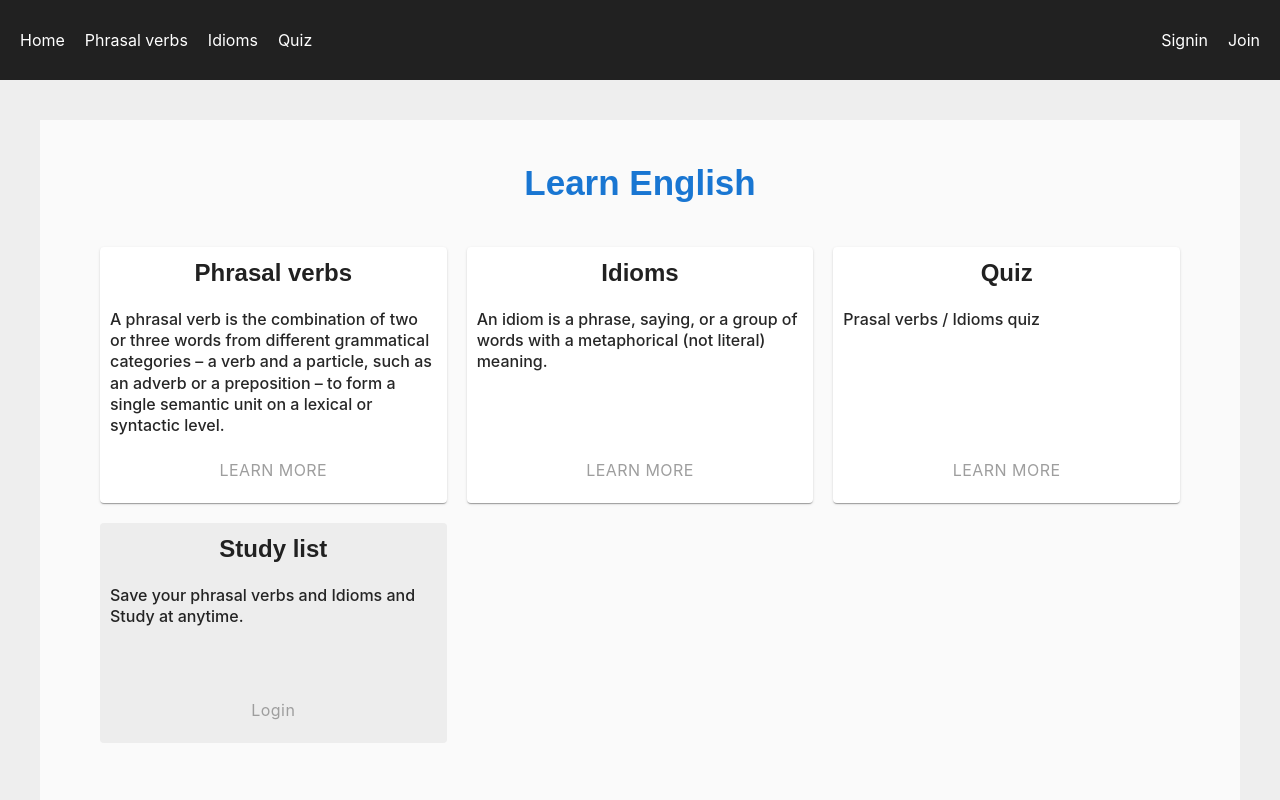
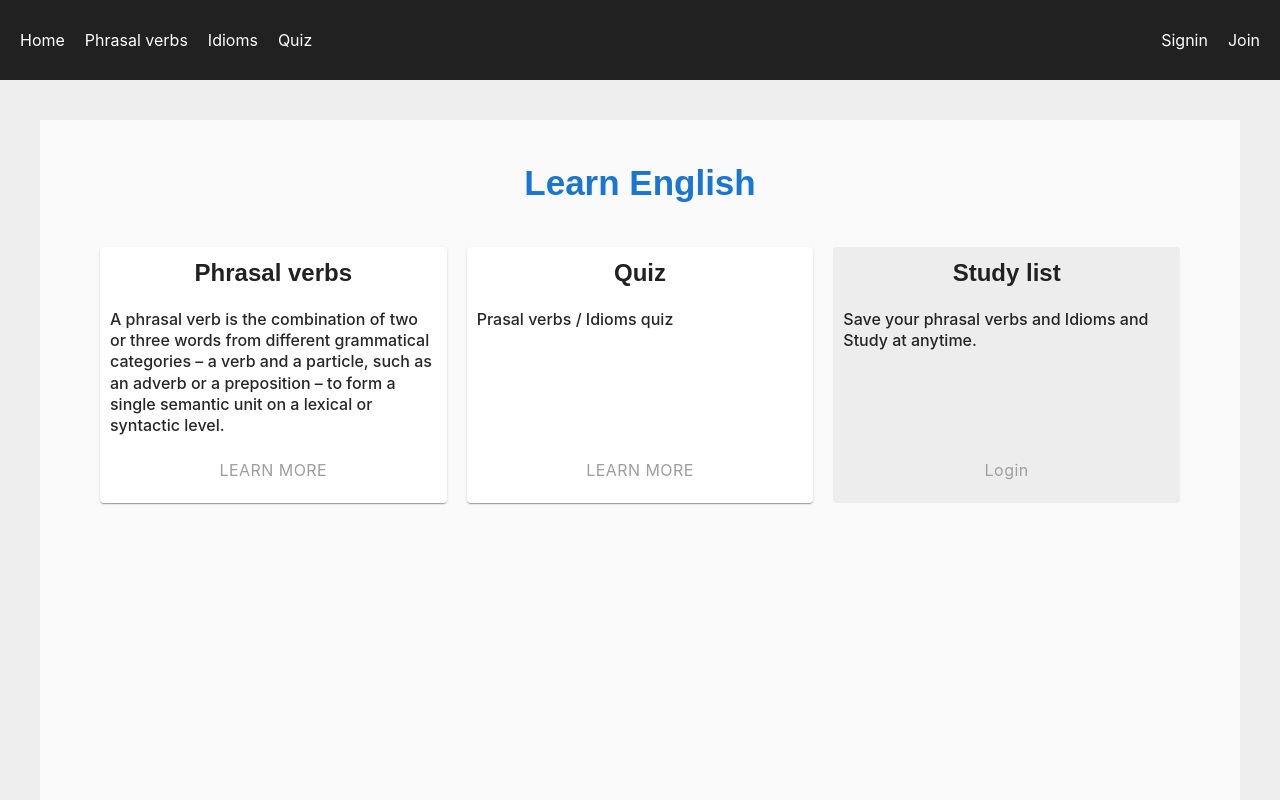
Before and after one commit to Foxlee1015/learn-english, a Next.js app: page / in a window 1280 px wide. Shown: the top 800 px of the page. Built offline with nearby package versions, Linux system fonts and the light colour scheme; what react-sizes would draw is missing.

Commit message:
style: remove idiom from header

```diff
--- a/pages/index.js
+++ b/pages/index.js
@@ -9,11 +9,11 @@ const cards = [
     desc: "A phrasal verb is the combination of two or three words from different grammatical categories – a verb and a particle, such as an adverb or a preposition – to form a single semantic unit on a lexical or syntactic level.",
     href: "/phrasalverbs",
   },
-  {
-    title: "Idioms",
-    desc: "An idiom is a phrase, saying, or a group of words with a metaphorical (not literal) meaning.",
-    href: "/idioms",
-  },
+  // {
+  //   title: "Idioms",
+  //   desc: "An idiom is a phrase, saying, or a group of words with a metaphorical (not literal) meaning.",
+  //   href: "/idioms",
+  // },
   { title: "Quiz", desc: "Prasal verbs / Idioms quiz", href: "/quiz" },
   {
     title: "Study list",
```
